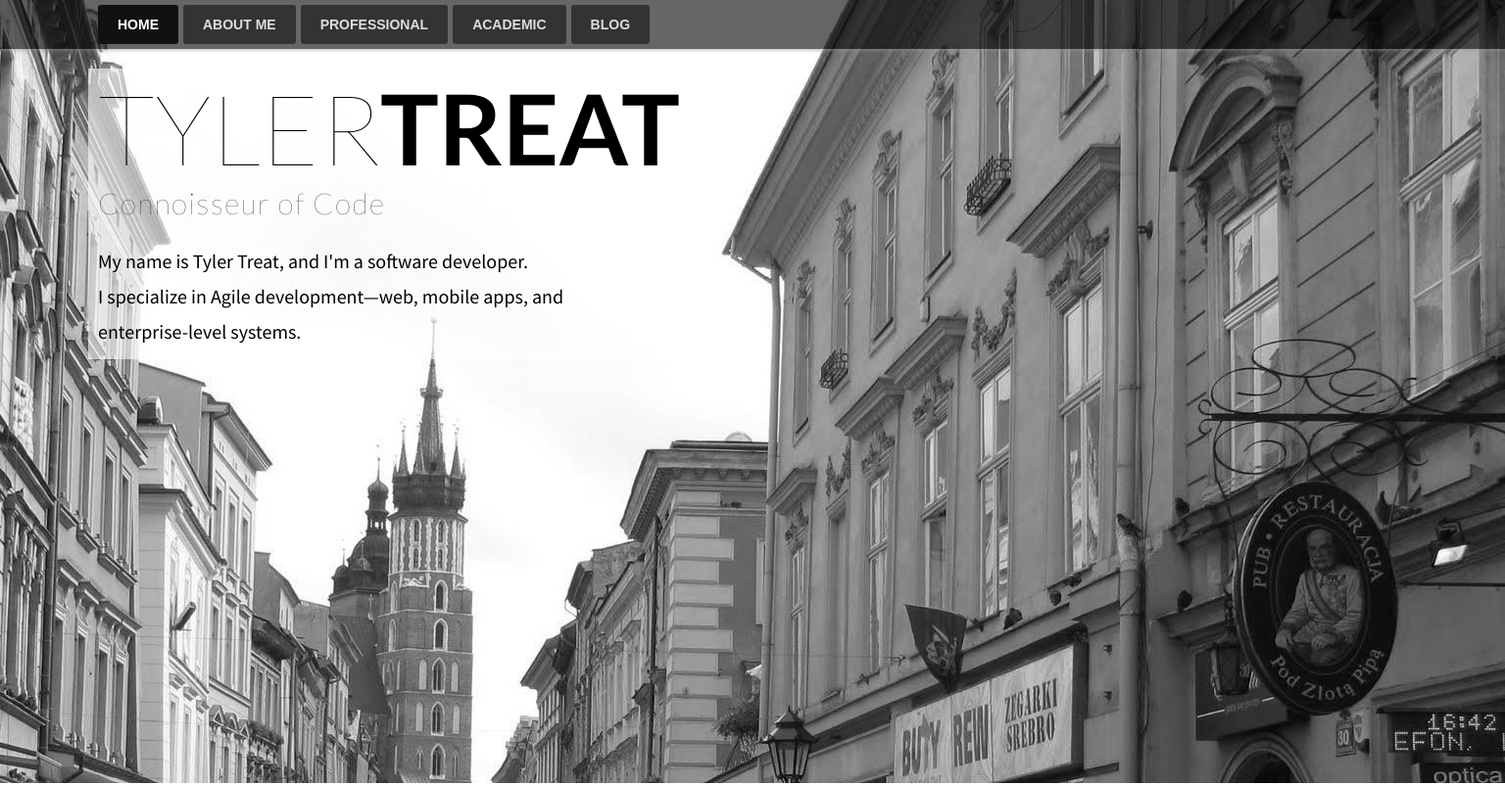
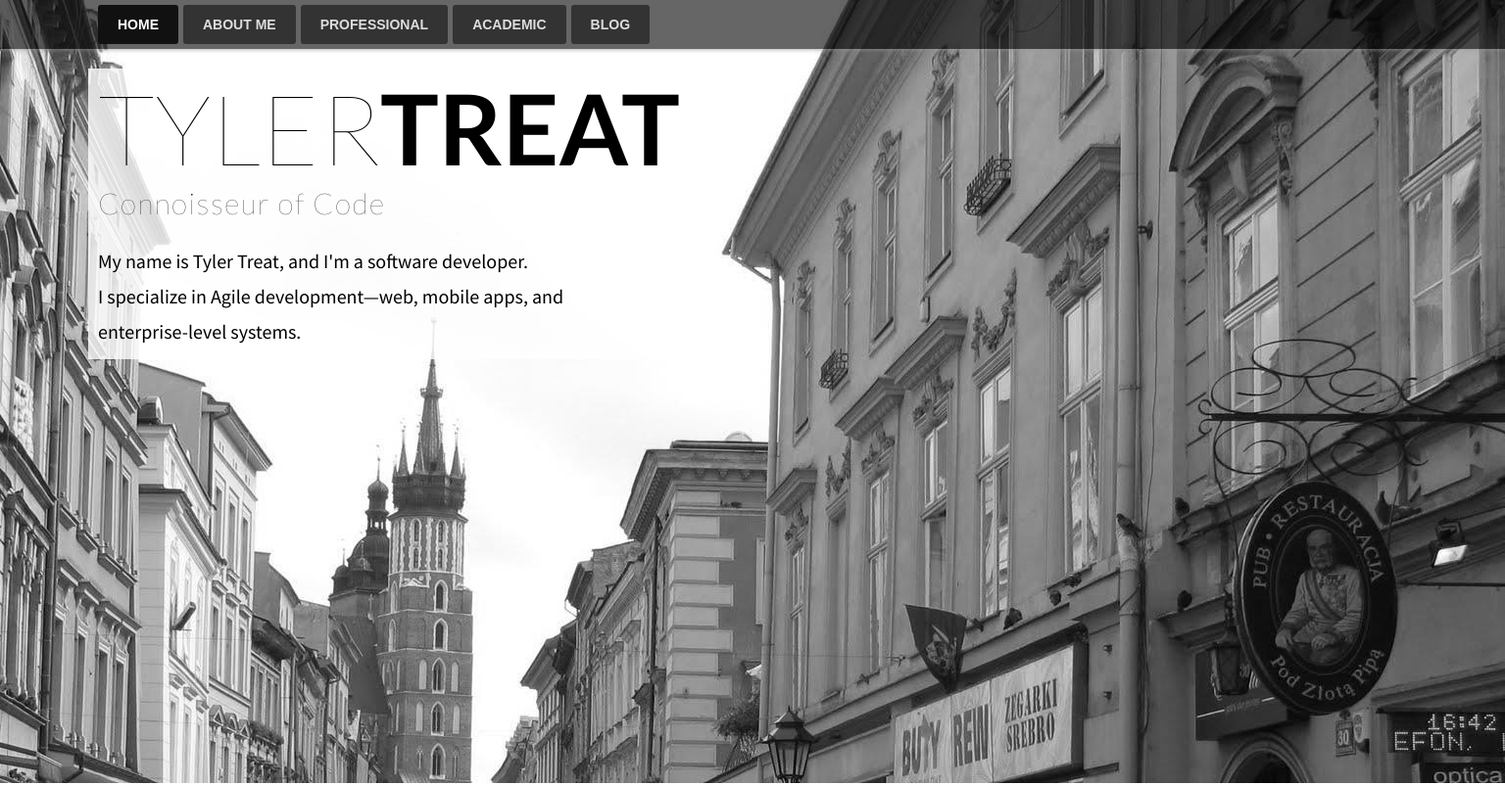
Before and after one commit to tylertreat/tylertreat.net, a plain HTML site: page index.html in a window 1536 px wide. Shown: the top 802 px of the page at 98% size. Drawn offline with nearby package versions, Linux system fonts and the light colour scheme.

Commit message:
Reduce background transparency.

```diff
--- a/css/style.css
+++ b/css/style.css
@@ -299,7 +299,7 @@ only screen and (                min-resolution: 2dppx) {
 /* --------------------------------------- */
 
 @media all and (min-width: 93em) {
-    section .inner { background-color: rgba(255, 255, 255, 0.6); }
+    section .inner { background-color: rgba(255, 255, 255, 0.8); }
 }
 
 @media all and (max-width: 85em) {
```
